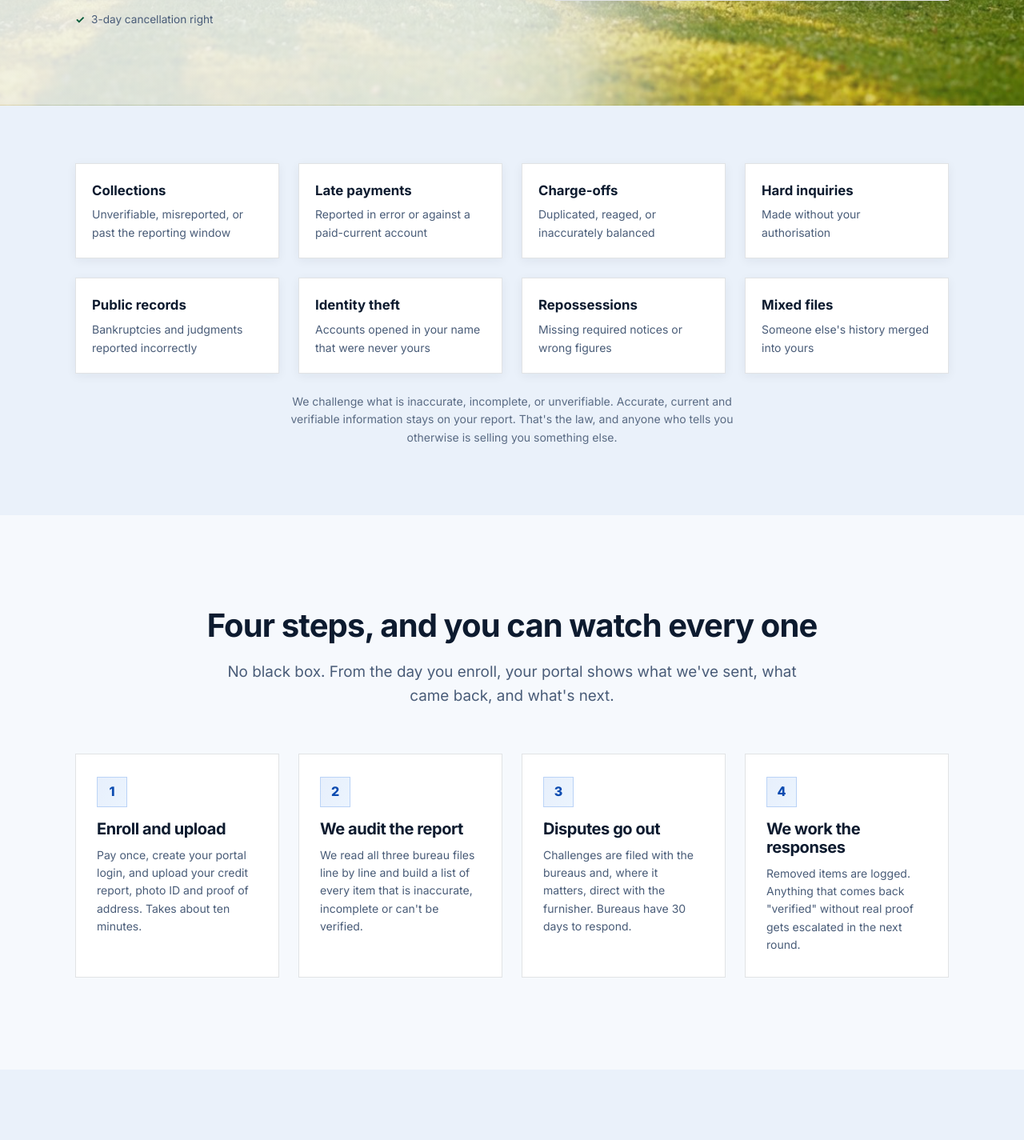
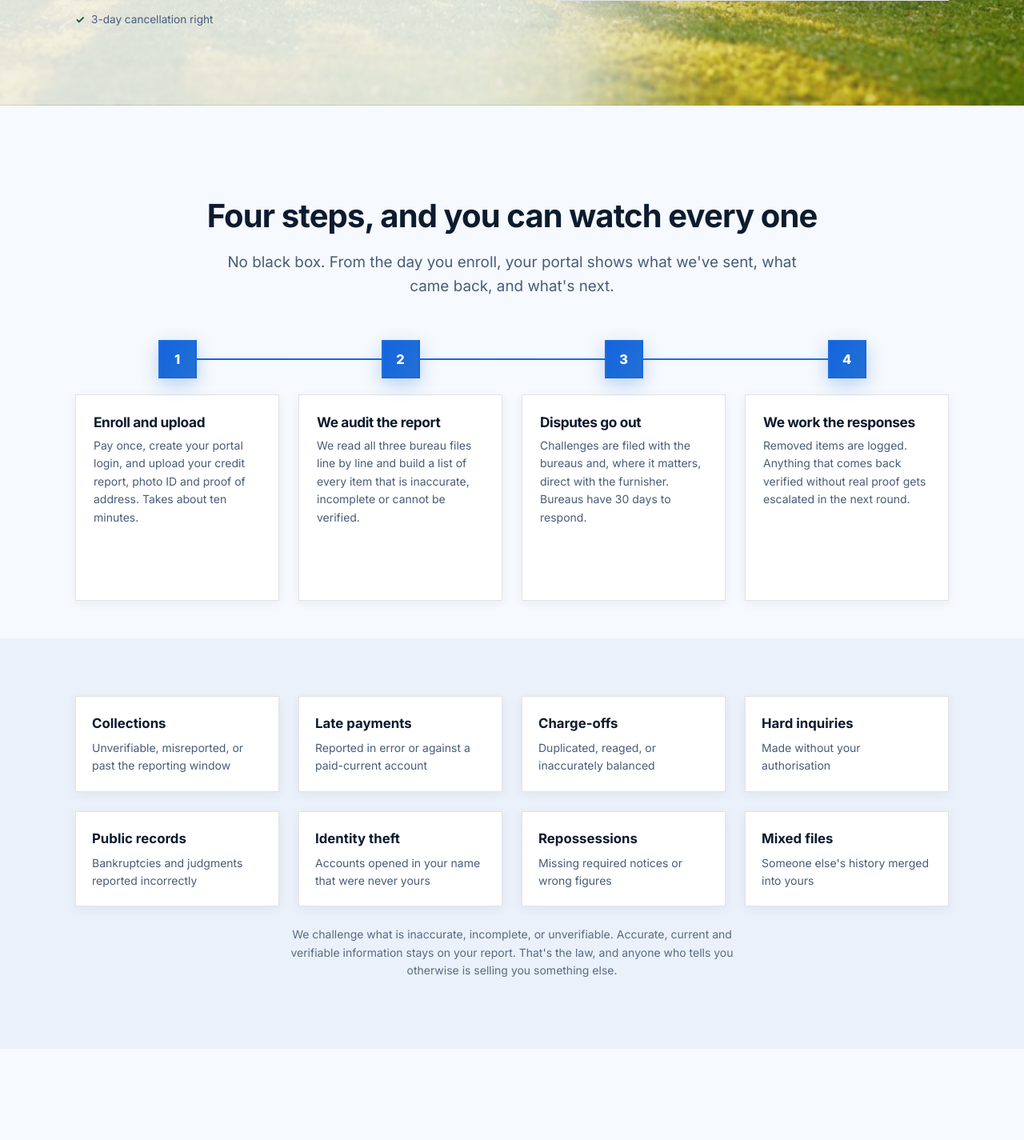
Before and after one commit to velosify/velosify-credit, a Flask app: page / in a window 1280 px wide. Shown: the part 763-2188 px from the top of the page at 80% size. Run offline with Flask 3, Linux system fonts and the light colour scheme; some libraries are stand-ins or nearby versions.

Commit message:
Move How it works below the hero and rebuild it as a connected flow

```diff
--- a/static/css/styles.css
+++ b/static/css/styles.css
@@ -459,24 +459,84 @@ p  { margin: 0 0 1em; }
   transition: opacity .5s ease, transform .5s cubic-bezier(.22, .8, .25, 1);
 }
 
-/* --- Steps ------------------------------------------------------------- */
-.step {
+/* --- How it works: connected flow ---------------------------------------
+   Four markers sitting on a single track, so the steps read as one process
+   rather than four unrelated cards. The track is a static rule with a filled
+   span on top; script grows the fill and lights each marker as it arrives.
+   ------------------------------------------------------------------------ */
+.flow {
+  list-style: none;
+  margin: 0;
+  padding: 0;
   position: relative;
-  padding: 28px 26px;
+  display: grid;
+  grid-template-columns: repeat(4, minmax(0, 1fr));
+  gap: 24px;
+}
+
+/* Runs between the centres of the first and last markers: with four equal
+   columns those sit at 12.5% and 87.5%. */
+.flow-track {
+  position: absolute;
+  top: 23px;
+  left: 12.5%;
+  right: 12.5%;
+  height: 2px;
+  background: var(--surface-3);
+}
+.flow-fill {
+  display: block;
+  height: 100%;
+  width: 100%;
+  background: var(--gradient);
+  transform-origin: left center;
+}
+
+.flow-step { position: relative; text-align: center; }
+
+.flow-num {
+  position: relative;
+  z-index: 1;
+  display: grid;
+  place-items: center;
+  width: 48px;
+  height: 48px;
+  margin: 0 auto 20px;
+  background: var(--surface);
+  border: 2px solid var(--surface-3);
+  color: var(--text-faint);
+  font-weight: 750;
+  font-size: 1.02rem;
+  transition: background .45s ease, border-color .45s ease,
+              color .45s ease, box-shadow .45s ease, transform .45s ease;
+}
+.flow-step.is-on .flow-num {
+  background: var(--gradient);
+  border-color: transparent;
+  color: #fff;
+  box-shadow: var(--glow);
+}
+
+.flow-card {
   background: var(--surface);
   border: 1px solid var(--border);
-  border-radius: 0;
+  box-shadow: var(--shadow-sm);
+  padding: 24px 22px;
+  text-align: left;
+  height: 100%;
+  transition: opacity .5s ease, transform .5s cubic-bezier(.22, .8, .25, 1);
 }
-.step-num {
-  width: 38px; height: 38px;
-  border-radius: 0;
-  display: grid; place-items: center;
-  background: var(--gradient-soft);
-  border: 1px solid rgba(19,100,223,.22);
-  color: var(--accent-deep);
-  font-weight: 750;
-  margin-bottom: 16px;
+.flow-card h3 { font-size: 1.08rem; margin-bottom: 8px; }
+
+/* Animated state, applied by script, so nothing is hidden without JS. */
+.flow.is-armed .flow-fill { transform: scaleX(0); }
+.flow.is-armed .flow-step:not(.is-on) .flow-num { transform: scale(.86); }
+.flow.is-armed .flow-step:not(.is-on) .flow-card { opacity: 0; transform: translateY(14px); }
+.flow.is-running .flow-fill {
+  transform: scaleX(1);
+  transition: transform 2s cubic-bezier(.35, 0, .2, 1);
 }
+
 
 /* --- Feature list ------------------------------------------------------ */
 .feature-list { list-style: none; margin: 0; padding: 0; }
--- a/templates/landing.html
+++ b/templates/landing.html
@@ -87,6 +87,46 @@
   </div>
 </section>
 
+<!-- ===================== How it works ===================== -->
+<section class="section" id="how">
+  <div class="container">
+    <div class="text-center" style="margin-bottom:52px">
+      <h2>Four steps, and you can watch every one</h2>
+      <p class="lead lead-center">
+        No black box. From the day you enroll, your portal shows what we've
+        sent, what came back, and what's next.
+      </p>
+    </div>
+
+    {#  A connected flow rather than four loose cards. The track runs between
+        the first and last markers, and script fills it while lighting each
+        step as the fill arrives. Every step ships with .is-on, so with JS
+        off this reads as a finished flow rather than an empty one. #}
+    <ol class="flow" id="how-flow">
+      <div class="flow-track" aria-hidden="true"><span class="flow-fill"></span></div>
+      {% set steps = [
+        ('Enroll and upload',
+         'Pay once, create your portal login, and upload your credit report, photo ID and proof of address. Takes about ten minutes.'),
+        ('We audit the report',
+         'We read all three bureau files line by line and build a list of every item that is inaccurate, incomplete or cannot be verified.'),
+        ('Disputes go out',
+         'Challenges are filed with the bureaus and, where it matters, direct with the furnisher. Bureaus have 30 days to respond.'),
+        ('We work the responses',
+         'Removed items are logged. Anything that comes back verified without real proof gets escalated in the next round.')
+      ] %}
+      {% for title, body in steps %}
+        <li class="flow-step is-on">
+          <span class="flow-num">{{ loop.index }}</span>
+          <div class="flow-card">
+            <h3>{{ title }}</h3>
+            <p class="small muted mb-0">{{ body }}</p>
+          </div>
+        </li>
+      {% endfor %}
+    </ol>
+  </div>
+</section>
+
 <!-- ===================== What we challenge ===================== -->
 <section class="section-tight section-alt">
   <div class="container">
@@ -116,56 +156,8 @@
   </div>
 </section>
 
-<!-- ===================== How it works ===================== -->
-<section class="section" id="how">
-  <div class="container">
-    <div class="text-center" style="margin-bottom:56px">
-      <h2>Four steps, and you can watch every one</h2>
-      <p class="lead lead-center">
-        No black box. From the day you enroll, your portal shows what we've
-        sent, what came back, and what's next.
-      </p>
-    </div>
-
-    <div class="grid grid-4">
-      <div class="step" data-reveal>
-        <div class="step-num">1</div>
-        <h3>Enroll and upload</h3>
-        <p class="small muted mb-0">
-          Pay once, create your portal login, and upload your credit report,
-          photo ID and proof of address. Takes about ten minutes.
-        </p>
-      </div>
-      <div class="step" data-reveal>
-        <div class="step-num">2</div>
-        <h3>We audit the report</h3>
-        <p class="small muted mb-0">
-          We read all three bureau files line by line and build a list of
-          every item that is inaccurate, incomplete or can't be verified.
-        </p>
-      </div>
-      <div class="step" data-reveal>
-        <div class="step-num">3</div>
-        <h3>Disputes go out</h3>
-        <p class="small muted mb-0">
-          Challenges are filed with the bureaus and, where it matters, direct
-          with the furnisher. Bureaus have 30 days to respond.
-        </p>
-      </div>
-      <div class="step" data-reveal>
-        <div class="step-num">4</div>
-        <h3>We work the responses</h3>
-        <p class="small muted mb-0">
-          Removed items are logged. Anything that comes back "verified"
-          without real proof gets escalated in the next round.
-        </p>
-      </div>
-    </div>
-  </div>
-</section>
-
 <!-- ===================== What's included ===================== -->
-<section class="section section-alt" id="included">
+<section class="section" id="included">
   <div class="container">
     <div class="hero-grid">
       <div>
@@ -224,7 +216,7 @@
 </section>
 
 <!-- ===================== Pricing ===================== -->
-<section class="section" id="pricing">
+<section class="section section-alt" id="pricing">
   <div class="container container-narrow">
     <div class="text-center" style="margin-bottom:44px">
       <h2>One fee. The whole program.</h2>
@@ -266,7 +258,7 @@
 </section>
 
 <!-- ===================== FAQ ===================== -->
-<section class="section section-alt" id="faq">
+<section class="section" id="faq">
   <div class="container container-narrow">
     <div class="text-center" style="margin-bottom:44px">
       <h2>Questions people actually ask</h2>
@@ -316,7 +308,7 @@
 </section>
 
 <!-- ===================== Final CTA ===================== -->
-<section class="section-tight">
+<section class="section-tight section-alt">
   <div class="container container-narrow">
     <div class="price-card text-center">
       <h2 style="margin-bottom:14px">Find out what's actually on your report</h2>
```
Also changed, not shown: other parts of static/css/styles.css (+39 -0 lines), static/js/app.js (+36 -0 lines).
